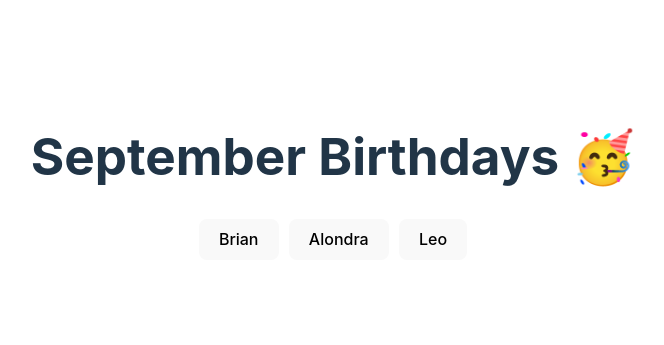
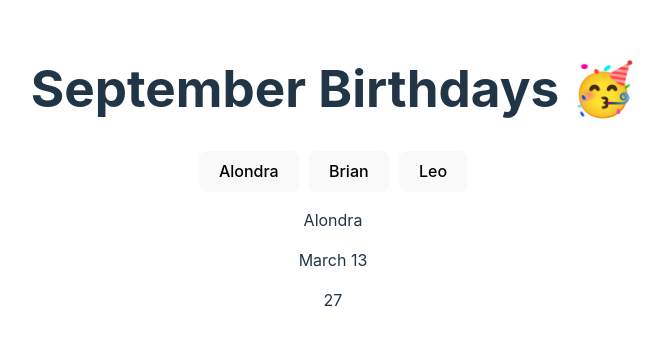
Before and after one commit to alondramora/bday-spotlight, a React (Vite) app: page / in a window 1280 px wide. Shown: the part 223-568 px from the top of the page, without its empty margins (307-971 px from the left). Built offline with nearby package versions, Linux system fonts and the light colour scheme.

Commit message:
Spotlight component is now rendering when we click the corresponding Celebrant component button

```diff
--- a/src/App.css
+++ b/src/App.css
@@ -10,3 +10,11 @@
   justify-content: center;
   gap: 10px;
 }
+
+li {
+  list-style: none;
+}
+
+.celebrantButtons {
+  padding-left: 0;
+}
--- a/src/App.jsx
+++ b/src/App.jsx
@@ -3,29 +3,35 @@ import "./App.css";
 import Celebrant from "./components/Celebrant";
 import Header from "./components/Header";
 import Spotlight from "./components/Spotlight";
+import celebrants from "./utils/celebrants";
 
 export default function App() {
-  const handleClick = () => {
-    alert("Button clicked");
+  const [spotlight, setSpotlight] = useState(celebrants[0]);
+
+  const handleClick = (celebrant) => {
+    // when we click on a Celebrant component, we want to display the corresponding Spotlight component inside of the .spotlightSection section
+    setSpotlight(celebrant);
   };
 
   return (
     <>
       <Header />
-      <section className="celebrantButtons">
-        <Celebrant name="Brian" birthday="September 3" onClick={handleClick} />
-        <Celebrant
-          name="Alondra"
-          age="27"
-          birthday="March 13"
-          onClick={handleClick}
-        />
-        <Celebrant
-          name="Leo"
-          age="8"
-          birthday="Unknown"
-          onClick={handleClick}
-        />
+      <ul className="celebrantButtons">
+        {celebrants.map((celebrant) => {
+          return (
+            <li key={celebrant.id}>
+              <Celebrant
+                name={celebrant.name}
+                age={celebrant.age}
+                birthday={celebrant.birthday}
+                onClick={() => handleClick(celebrant)}
+              />
+            </li>
+          );
+        })}
+      </ul>
+      <section className="spotlightSection">
+        <Spotlight currentCelebrant={spotlight} />
       </section>
     </>
   );
--- a/src/components/Spotlight.jsx
+++ b/src/components/Spotlight.jsx
@@ -2,12 +2,12 @@ import App from "../App";
 import Celebrant from "./Celebrant";
 App;
 
-export default function Spotlight(props) {
+export default function Spotlight({ currentCelebrant }) {
   return (
     <section className="bdaySpotlight">
-      <p>{props.name}</p>
-      <p>{props.birthday}</p>
-      <p>{props.age}</p>
+      <p>{currentCelebrant.name}</p>
+      <p>{currentCelebrant.birthday}</p>
+      <p>{currentCelebrant.age}</p>
     </section>
   );
 }
--- /dev/null
+++ b/src/utils/celebrants.js
@@ -0,0 +1,7 @@
+const celebrants = [
+  { name: "Alondra", age: "27", birthday: "March 13", id: 1 },
+  { name: "Brian", age: "26", birthday: "September 3", id: 2 },
+  { name: "Leo", age: "8", birthday: "Unkown", id: 3 },
+];
+
+export default celebrants;
```
